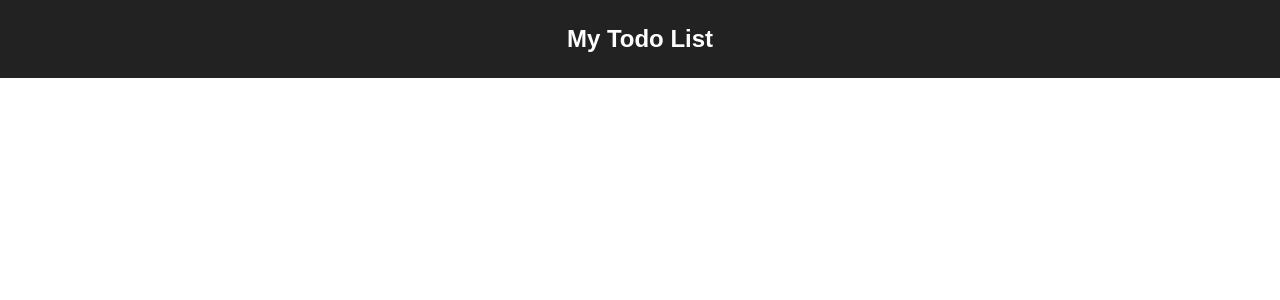
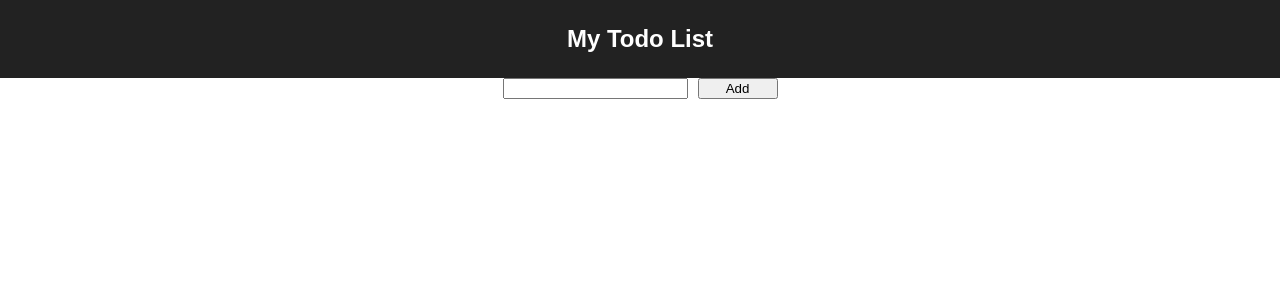
Before and after one commit to ArthurPai/react-todo, a React (Create React App) app: page / in a window 1280 px wide. Shown: the top 300 px of the page. Built offline with nearby package versions, Linux system fonts and the light colour scheme.

Commit message:
add todo form

```diff
--- a/src/components/App.css
+++ b/src/components/App.css
@@ -1,5 +1,4 @@
 .App {
-  text-align: center;
 }
 
 .App-logo {
@@ -8,6 +7,7 @@
 }
 
 .App-header {
+  text-align: center;
   background-color: #222;
   padding: 5px;
   color: white;
@@ -17,6 +17,20 @@
   font-size: large;
 }
 
+.todo-list {
+  width: 300px;
+  margin: auto;
+}
+
+.todo-list form {
+  text-align: center;
+}
+
+.todo-list form button {
+  margin-left: 10px;
+  width: 80px;
+}
+
 @keyframes App-logo-spin {
   from { transform: rotate(0deg); }
   to { transform: rotate(360deg); }
--- a/src/components/App.js
+++ b/src/components/App.js
@@ -1,16 +1,53 @@
-import React, { Component } from 'react';
+import React, {Component} from 'react';
 import './App.css';
 
 class App extends Component {
+  constructor(props) {
+    super(props);
+  }
+
   render() {
     return (
       <div className="App">
         <div className="App-header">
           <h2>My Todo List</h2>
         </div>
+        <div className="todo-list">
+          <TodoForm/>
+        </div>
       </div>
     );
   }
 }
 
+class TodoForm extends React.Component {
+  constructor(props) {
+    super(props);
+    this.state = {
+      text: ''
+    };
+  }
+
+  handleChange = (e) => {
+    console.log("Text Change: " + e.target.value);
+    this.setState({text: e.target.value});
+  }
+
+  handleSubmit = (e) => {
+    e.preventDefault();
+
+    console.log("Submit: " + this.state.text);
+    this.setState({text: ''});
+  }
+
+  render() {
+    return (
+      <form onSubmit={this.handleSubmit}>
+        <input onChange={this.handleChange} value={this.state.text}/>
+        <button>Add</button>
+      </form>
+    );
+  }
+}
+
 export default App;
```
